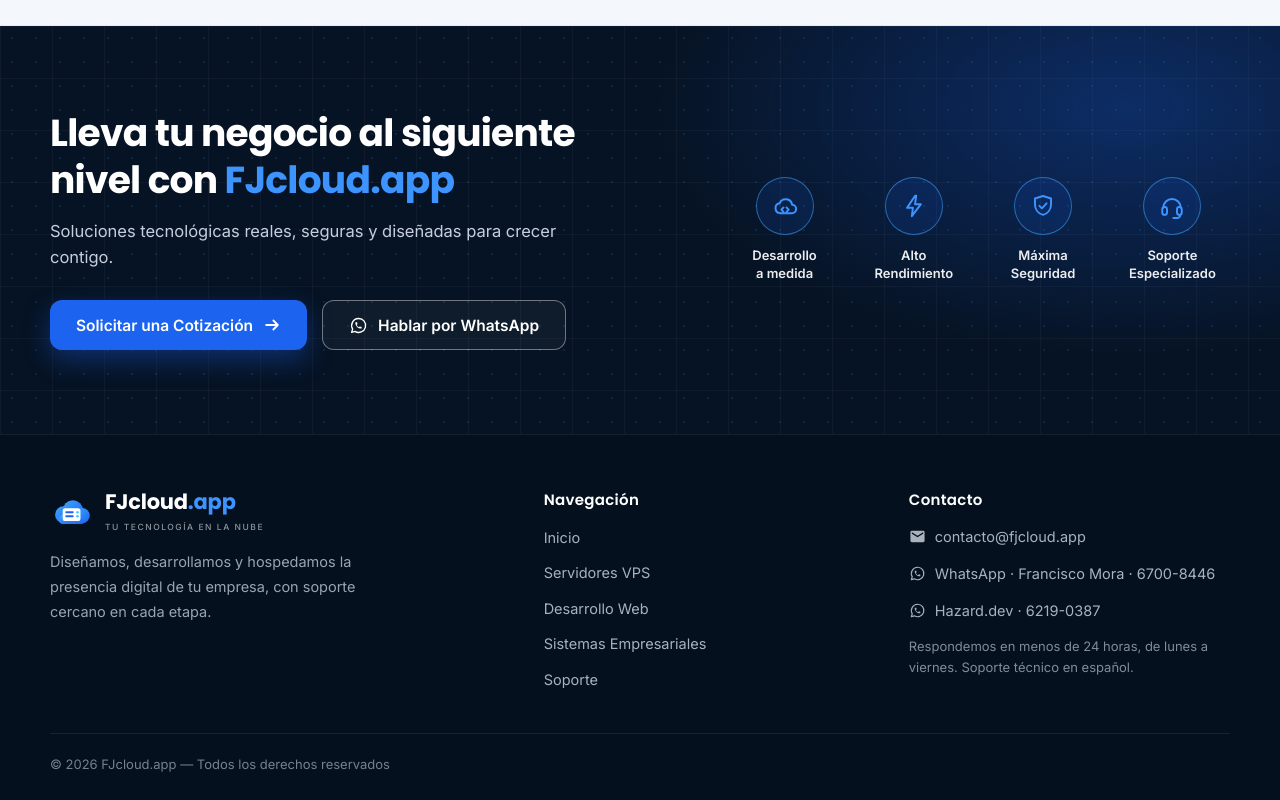
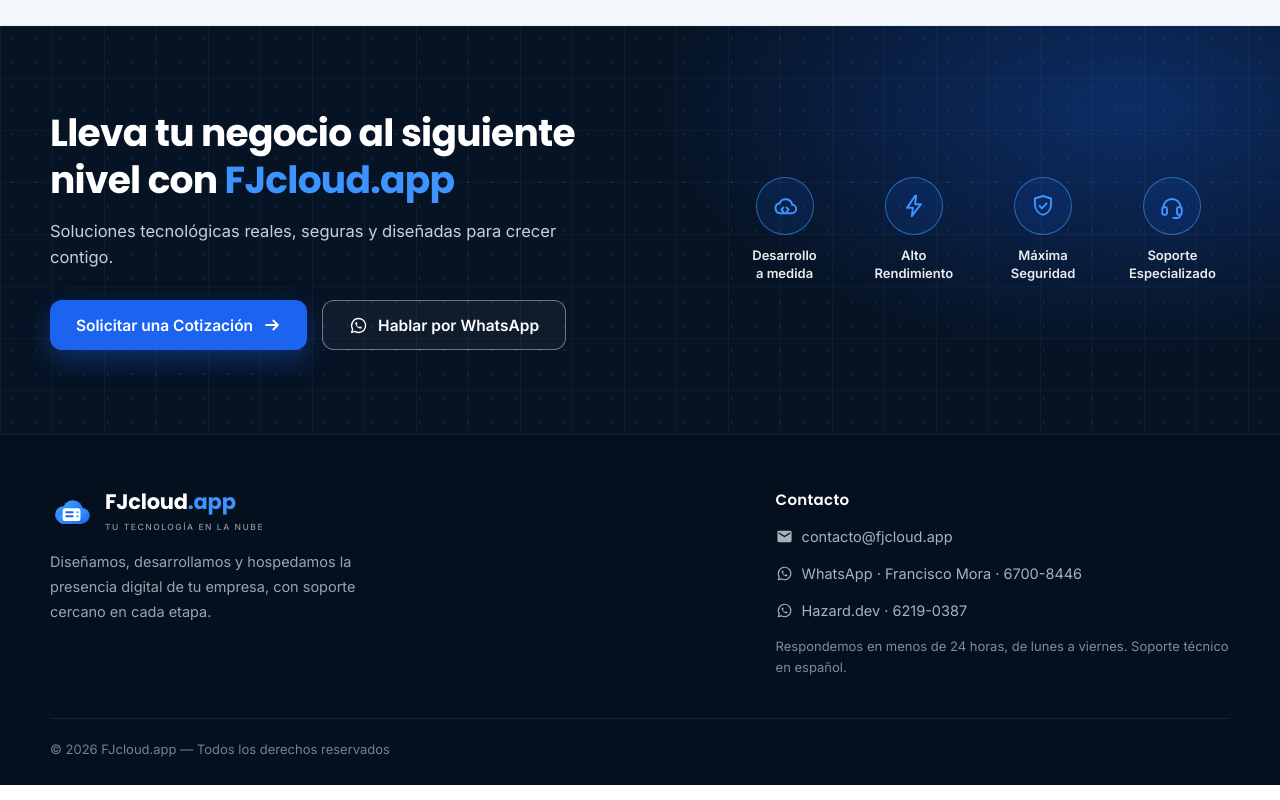
Before and after one commit to hazardvx/fjcloud, a website: page index.html in a window 1280 px wide. Shown: the part 2139-2939 px from the top of the page. Drawn offline with Linux system fonts and the light colour scheme.

Commit message:
UI: footer sin columna de navegacion y compactacion de tarjetas en movil

```diff
--- a/index.html
+++ b/index.html
@@ -384,11 +384,10 @@
     .cta-feat span{font-size:13px;font-weight:600;line-height:1.4;color:rgba(255,255,255,.92)}
 
     .site-footer{background:#04101E;color:rgba(233,240,252,.78);border-top:1px solid rgba(255,255,255,.07)}
-    .f-grid{display:grid;grid-template-columns:1.4fr 1fr 1fr;gap:44px;padding:56px 0 40px}
+    .f-grid{display:grid;grid-template-columns:1.5fr 1fr;gap:44px;padding:56px 0 40px}
     .f-brand .brand{margin-bottom:16px}
     .f-brand p{font-size:14.5px;line-height:1.7;color:rgba(233,240,252,.66);max-width:38ch}
     .f-col h3{font-family:var(--font-d);font-size:15px;font-weight:600;color:#fff;margin-bottom:16px;letter-spacing:.02em}
-    .f-col ul{display:grid;gap:10px}
     .f-col a{font-size:14.5px;color:rgba(233,240,252,.72);transition:color .2s ease}
     .f-col a:hover{color:var(--sky)}
     .f-mail{display:inline-flex;align-items:center;gap:9px;font-size:14.5px;color:rgba(233,240,252,.85);margin-bottom:14px}
@@ -467,6 +466,10 @@
       .f-grid{grid-template-columns:1fr;padding-top:44px}
       .stat-value{font-size:22px}
       .stat-value.is-text{font-size:17px}
+      .card-media{display:none}
+      .feat{grid-template-columns:1fr 1fr;gap:8px 16px}
+      .cards{gap:16px}
+      .sect{padding:56px 0}
     }
     @media (max-width:440px){.stage-wrap{--s:.58}}
     @media (max-width:400px){.stage-wrap{--s:.54}}
@@ -1157,16 +1160,6 @@
         </span>
         <p>Diseñamos, desarrollamos y hospedamos la presencia digital de tu empresa, con soporte cercano en cada etapa.</p>
       </div>
-      <nav class="f-col" aria-label="Enlaces del pie de página">
-        <h3>Navegación</h3>
-        <ul>
-          <li><a href="#inicio">Inicio</a></li>
-          <li><a href="#vps">Servidores VPS</a></li>
-          <li><a href="#desarrollo">Desarrollo Web</a></li>
-          <li><a href="#sistemas">Sistemas Empresariales</a></li>
-          <li><a href="#soporte">Soporte</a></li>
-        </ul>
-      </nav>
       <div class="f-col">
         <h3>Contacto</h3>
         <a class="f-mail" href="mailto:contacto@fjcloud.app">
```
Also changed, not shown: tests/verificar.js (+2 -2 lines).
